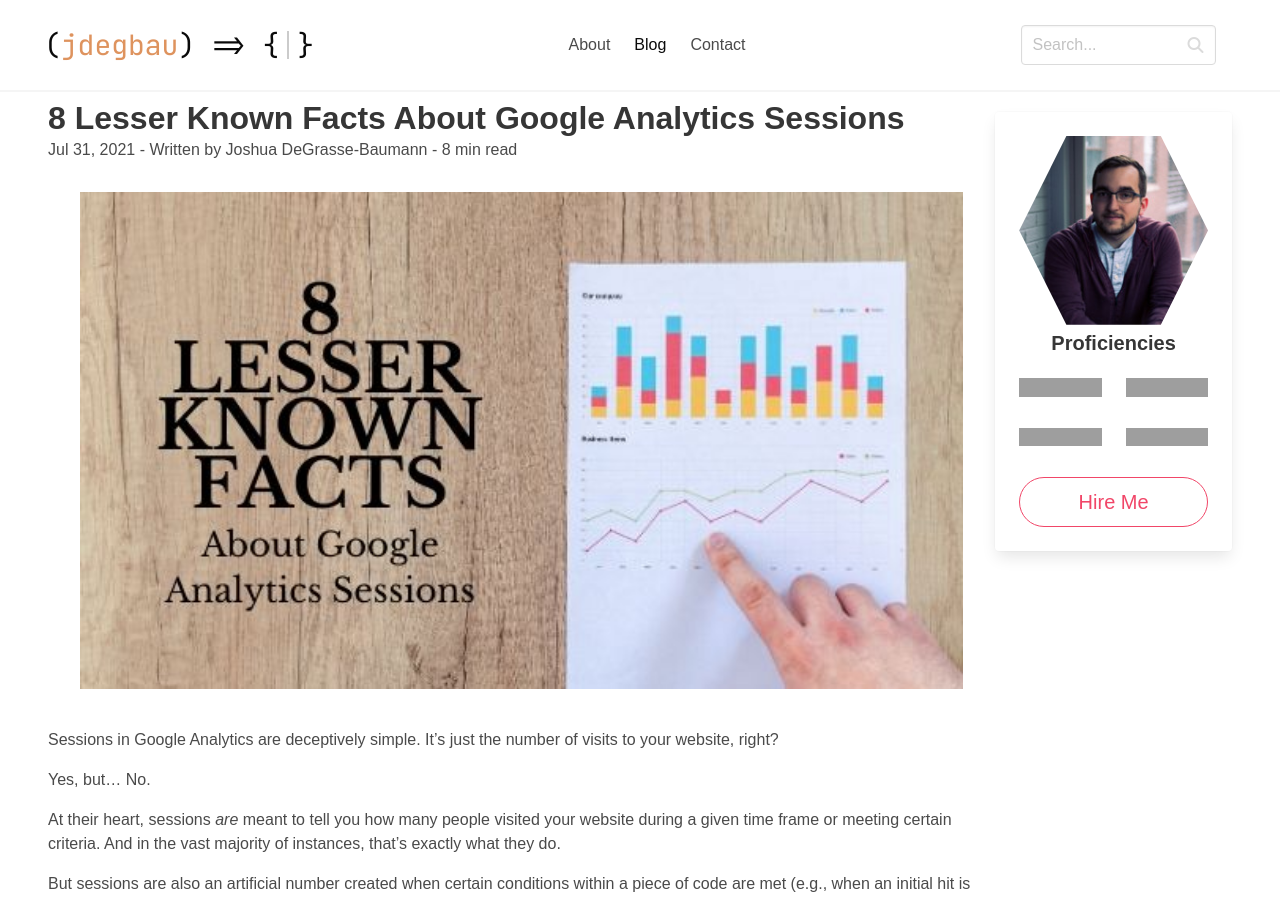
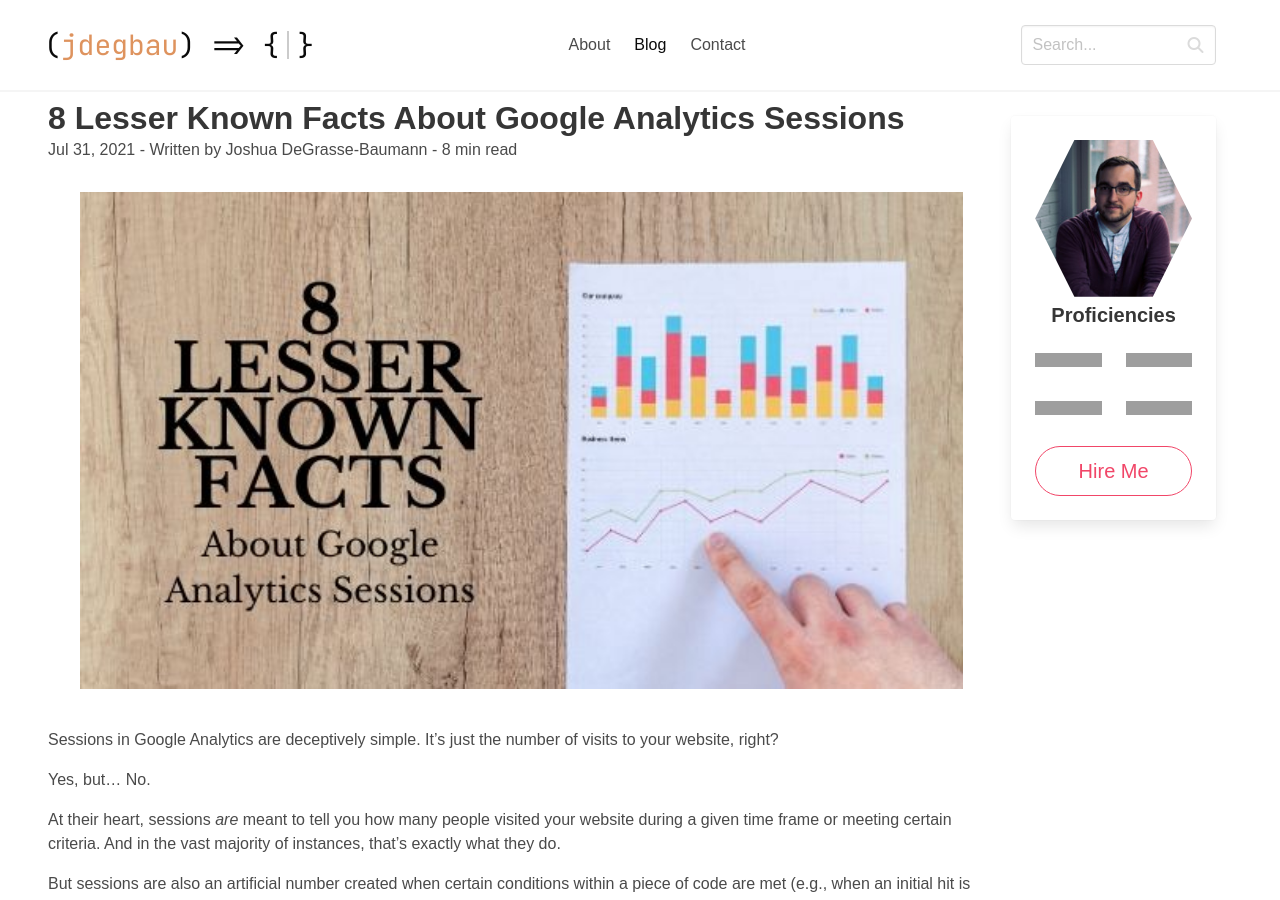
Before and after one commit to jdegbau/jdegbau.github.io, a Jekyll site: the page built from _posts/2021-07-31-lesser-known-ga-facts.md, in a window 1280 px wide and 900 px high. Built offline with Jekyll 4.4.1, drawn with Linux system fonts in a browser that asks for light colours; nearby versions of some CDN libraries; comment, search, counter and statistics services are not loaded; grey boxes are pictures that could not be loaded.

Commit message:
Fix desktop padding issue for sidebar

```diff
--- a/_layouts/wrapper.html
+++ b/_layouts/wrapper.html
@@ -37,7 +37,7 @@
           {{ content }}
         </section>
       </div>
-      <div id="sidebar" class="column mt-3">{% include sidebar.html %}</div> <!-- end #sidebar -->
+      <div id="sidebar" class="column m-4">{% include sidebar.html %}</div> <!-- end #sidebar -->
     </div>
     <footer class="footer"><span>&copy; {{ site.time | date: '%Y' }} <a href="/">Joshua DeGrasse-Baumann</a></span></footer>
     <script src="https://kit.fontawesome.com/13ccd4d90b.js" crossorigin="anonymous" defer></script>
```
